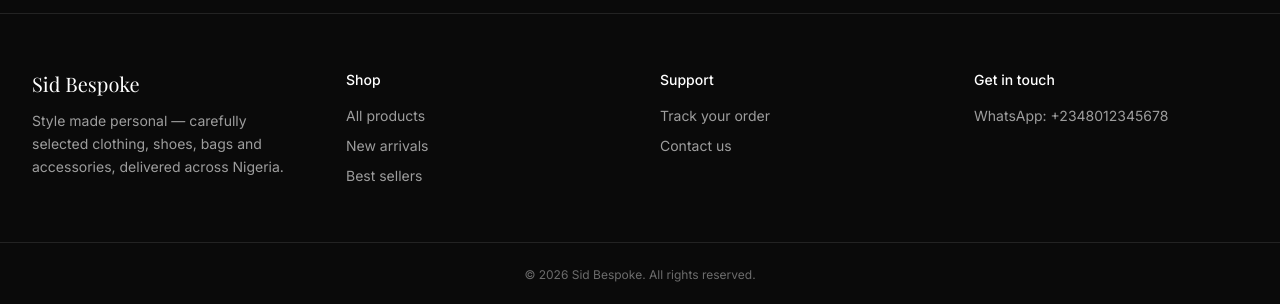
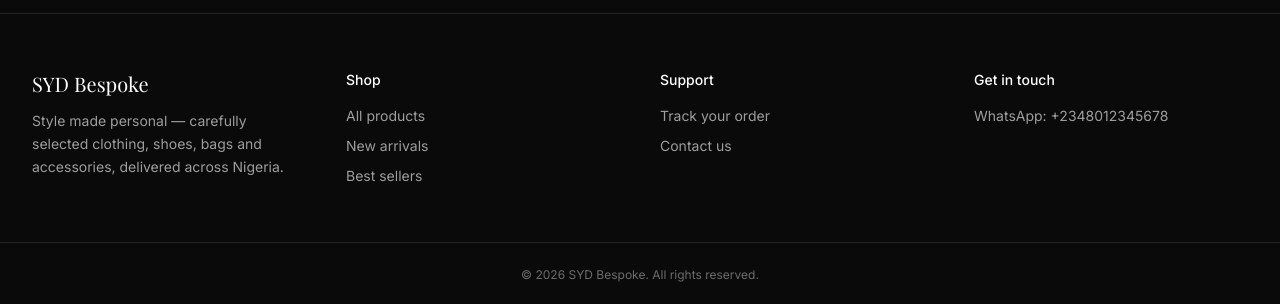
Before and after one commit to OffixialSydney/E-commerce, a Next.js app: page / in a window 1280 px wide. Shown: the part 1987-2291 px from the top of the page. Built offline with nearby package versions, Linux system fonts and the light colour scheme; no server answers; the database is empty; a web font is replaced by a local one.

Commit message:
Update footer.tsx

```diff
--- a/src/components/layout/footer.tsx
+++ b/src/components/layout/footer.tsx
@@ -19,7 +19,7 @@ export function Footer({ settings }: { settings: StoreSettings }) {
 
       <div className="mx-auto grid max-w-7xl gap-10 px-4 py-14 sm:px-6 md:grid-cols-4 lg:px-8">
         <div>
-          <p className="font-display text-xl text-white">Sid Bespoke</p>
+          <p className="font-display text-xl text-white">SYD Bespoke</p>
           <p className="mt-3 max-w-xs text-sm leading-relaxed text-white/60">
             Style made personal — carefully selected clothing, shoes, bags and
             accessories, delivered across Nigeria.
@@ -54,7 +54,7 @@ export function Footer({ settings }: { settings: StoreSettings }) {
       </div>
 
       <div className="border-t border-white/10 px-4 py-6 text-center text-xs text-white/40 sm:px-6 lg:px-8">
-        © {new Date().getFullYear()} Sid Bespoke. All rights reserved.
+        © {new Date().getFullYear()} SYD Bespoke. All rights reserved.
       </div>
     </footer>
   );
```
